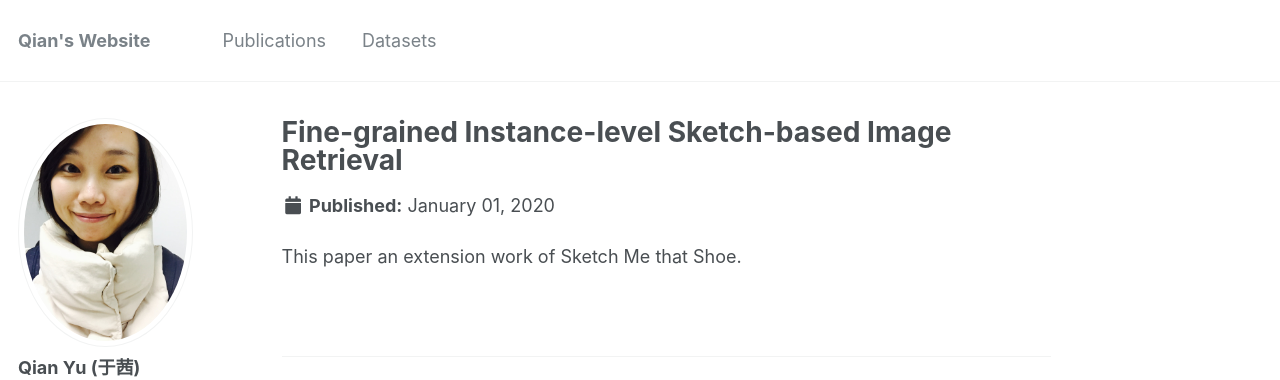
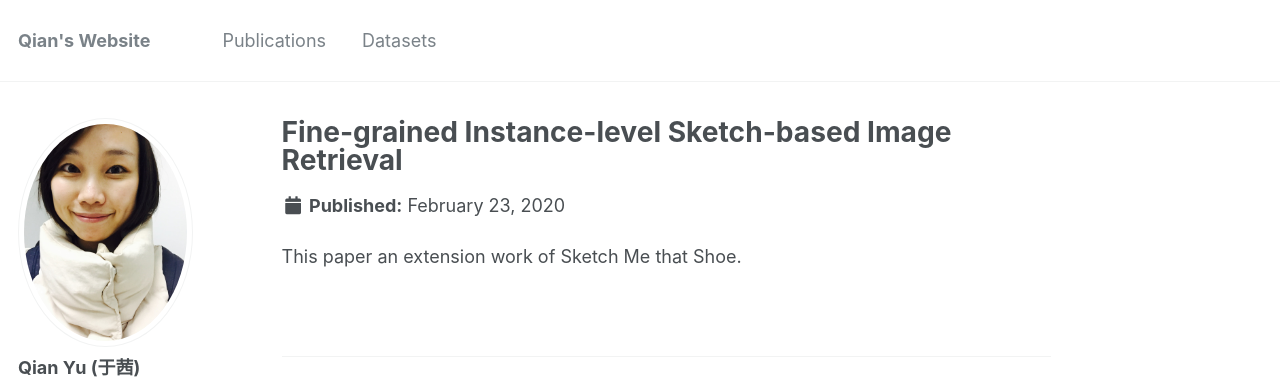
Before and after one commit to yuqian1023/yuqian1023.github.io, a Jekyll site: the page built from _publications/2020-02-23-paper-title-number-1.md, in a window 1280 px wide. Shown: the top 380 px of the page. Built offline with Jekyll 4.4.1, drawn with Linux system fonts in a browser that asks for light colours; some of the changed lines change nothing that is shown.

Commit message:
publications

```diff
--- a/_publications/2020-02-23-paper-title-number-1.md
+++ b/_publications/2020-02-23-paper-title-number-1.md
@@ -1,7 +1,5 @@
 ---
 title: "Fine-grained Instance-level Sketch-based Image Retrieval"
 permalink: /publication/2020-02-23-paper-title-number-1
-excerpt: 'This paper is an extension work of Sketch Me that Shoe.'
-date: 2020-01-01
 ---
 This paper an extension work of Sketch Me that Shoe.
```
